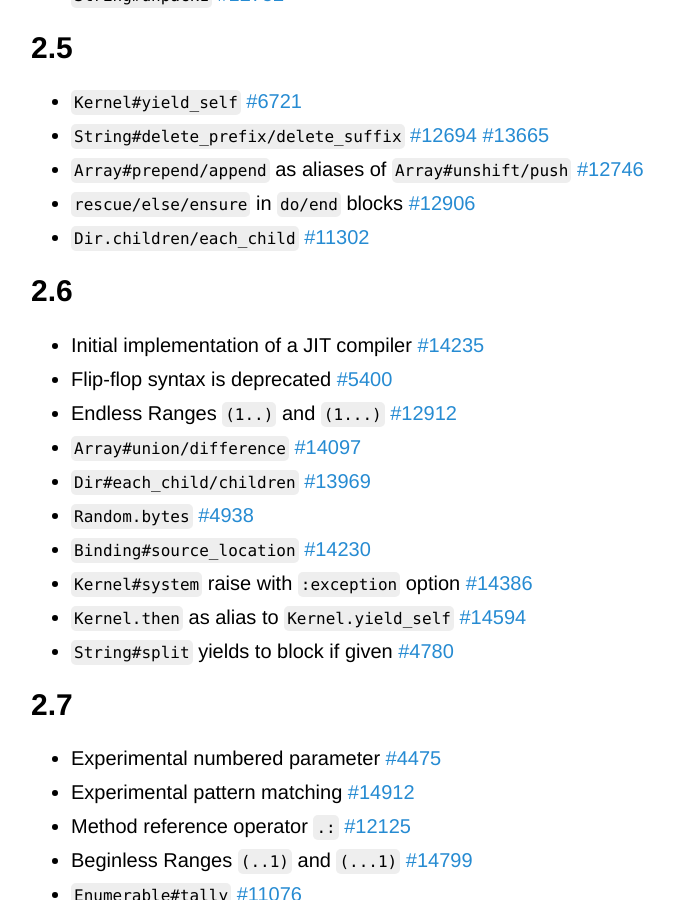
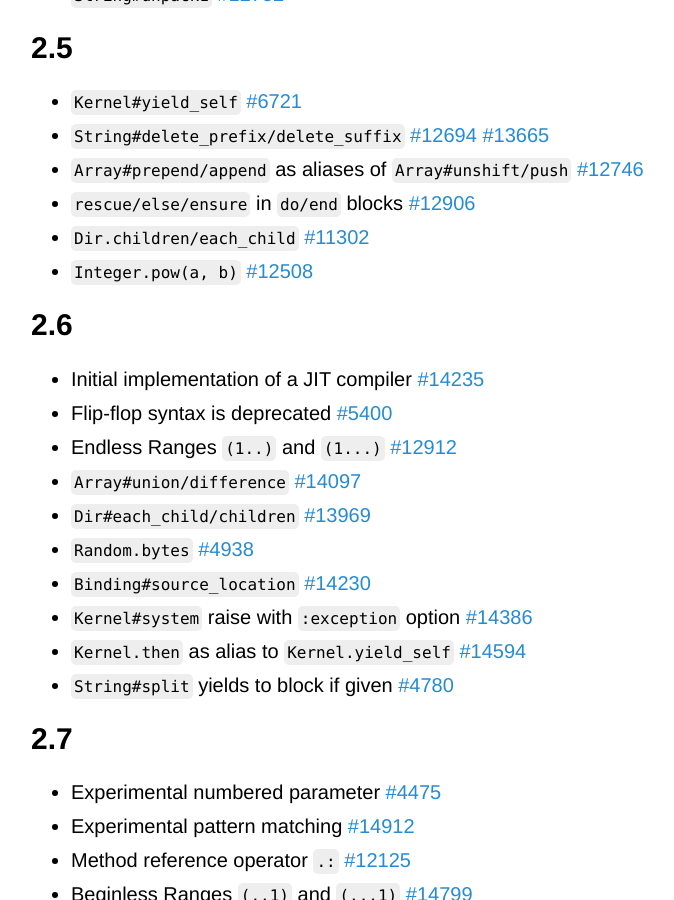
Before and after one commit to Maumagnaguagno/maumagnaguagno.github.io, a Jekyll site: the page built from ruby-versions.md, in a window 1280 px wide and 900 px high, scrolled down 2742 px. Shown: the whole window, without its empty margins (229-903 px from the left). Built offline with Jekyll 4.4.1, drawn with Linux system fonts in a browser that asks for light colours; our own code applies the rules of GitHub Pages for plain Markdown files.

Commit message:
Add Integer.pow to Ruby Versions 2.5 section

```diff
--- a/ruby-versions.md
+++ b/ruby-versions.md
@@ -87,6 +87,7 @@ This is a reminder of how Ruby evolved through time.
 - ``Array#prepend/append`` as aliases of ``Array#unshift/push`` [#12746]({{ issue }}12746)
 - ``rescue/else/ensure`` in ``do/end`` blocks [#12906]({{ issue }}12906)
 - ``Dir.children/each_child`` [#11302]({{ issue }}11302)
+- ``Integer.pow(a, b)`` [#12508]({{ issue }}12508)
 
 ## 2.6
 - Initial implementation of a JIT compiler [#14235]({{ issue }}14235)
```
